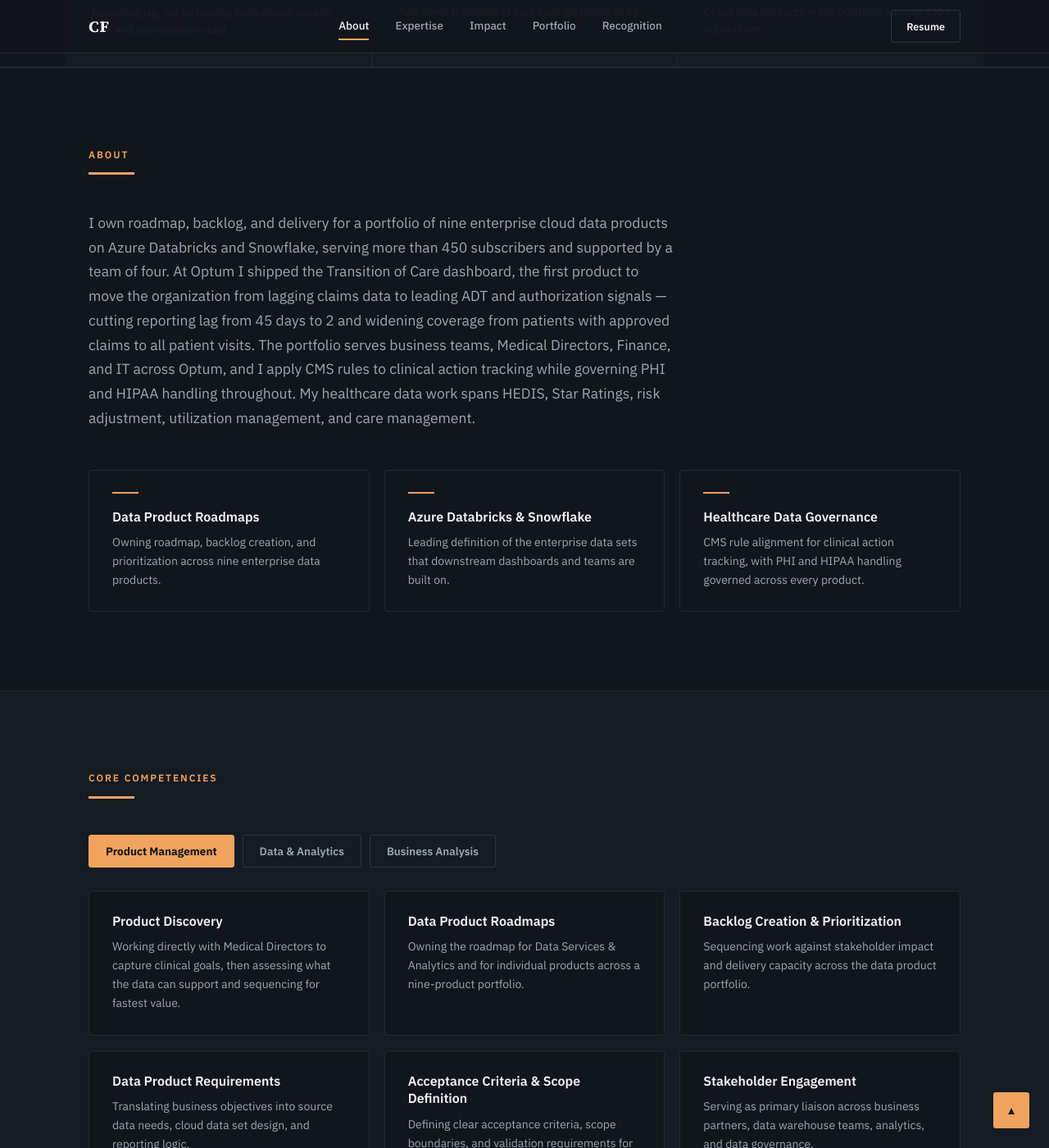
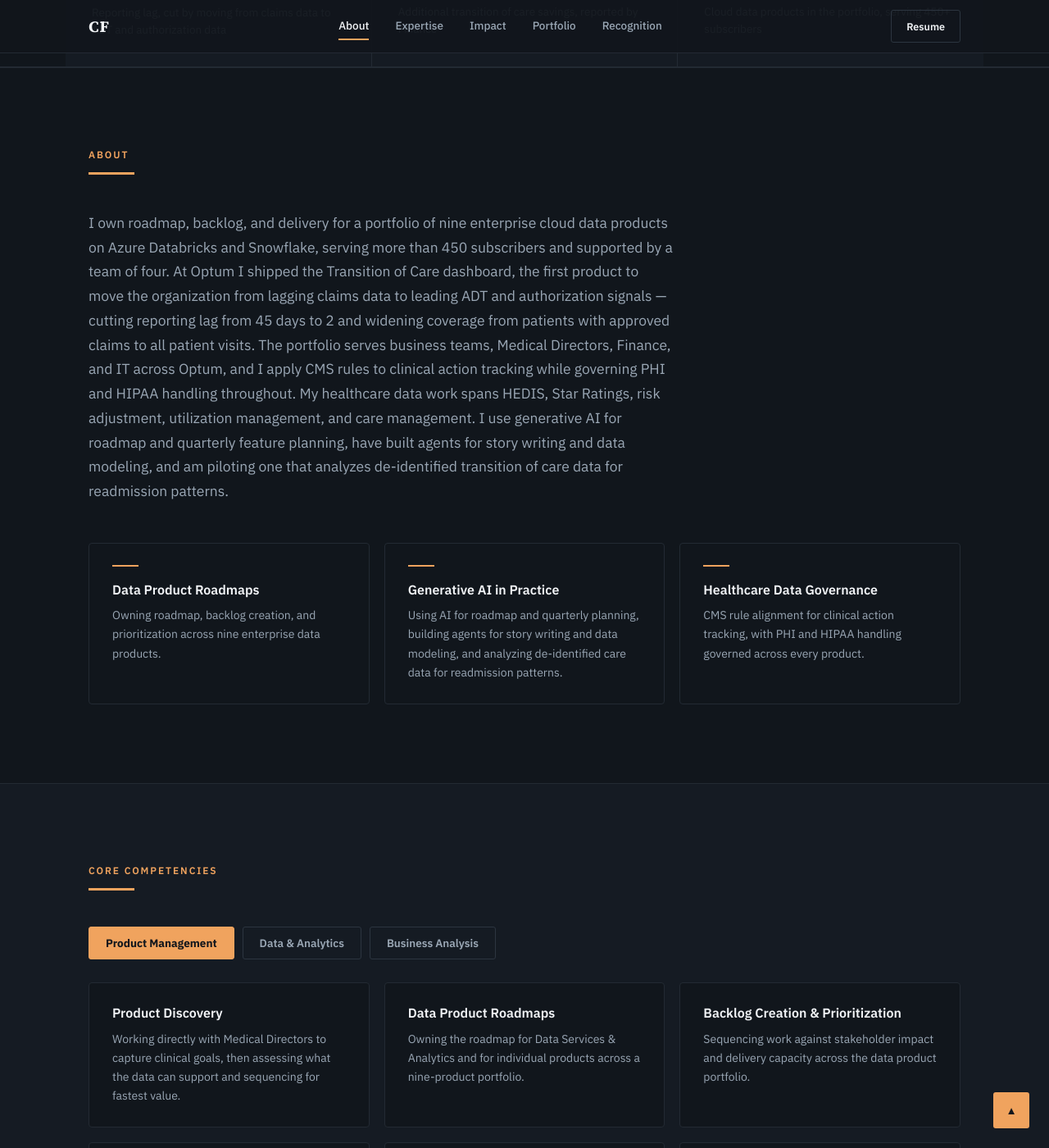
Before and after one commit to christanfranklin7-lab/Portfolio, a Jekyll site: the page built from index.html, in a window 1280 px wide and 1400 px high, scrolled down 852 px. Shown: the whole window at 82% size. Built offline with Jekyll 4.4.1, drawn with Linux system fonts in a browser that asks for light colours.

Commit message:
Add files via upload

```diff
--- a/_data/portfolio.yml
+++ b/_data/portfolio.yml
@@ -18,6 +18,7 @@
         - Defined source data needs, cloud data set design, reporting logic, and acceptance criteria
         - Led the team defining the enterprise data sets underneath the product
         - Coordinated delivery across business, data warehouse, analytics, and governance teams
+        - Piloting a generative AI agent that analyzes de-identified transition of care data for patterns that could improve outcomes and reduce readmissions
     - heading: The Tradeoff
       items:
         - Chose not to blend claims data into the lead-indicator product, despite claims being the established source
@@ -31,7 +32,7 @@
         - Finance reports $5M in additional transition of care savings this year
         - Used by business teams, Medical Directors, Finance, and IT across Optum
         - Enterprise data sets now feed at least three additional dashboards across IT and business teams
-  stack: [Azure Databricks, Snowflake, Tableau, ServiceNow]
+  stack: [Azure Databricks, Snowflake, Tableau, ServiceNow, Generative AI, GitHub Copilot]
 
 - title: Standardizing Readmission Rate Logic Across the Organization
   tags: [Data Governance, CMS Alignment, Stakeholder Alignment]
--- a/_data/profile.yml
+++ b/_data/profile.yml
@@ -21,6 +21,9 @@ about: >-
   across Optum, and I apply CMS rules to clinical action tracking while governing
   PHI and HIPAA handling throughout. My healthcare data work spans HEDIS, Star
   Ratings, risk adjustment, utilization management, and care management.
+  I use generative AI for roadmap and quarterly feature planning, have built
+  agents for story writing and data modeling, and am piloting one that analyzes
+  de-identified transition of care data for readmission patterns.
 
 seeking: >-
   Open to remote product management roles in healthcare where cloud data strategy
@@ -29,7 +32,7 @@ seeking: >-
 value_props:
   - title: Data Product Roadmaps
     body: Owning roadmap, backlog creation, and prioritization across nine enterprise data products.
-  - title: Azure Databricks & Snowflake
-    body: Leading definition of the enterprise data sets that downstream dashboards and teams are built on.
+  - title: Generative AI in Practice
+    body: Using AI for roadmap and quarterly planning, building agents for story writing and data modeling, and analyzing de-identified care data for readmission patterns.
   - title: Healthcare Data Governance
     body: CMS rule alignment for clinical action tracking, with PHI and HIPAA handling governed across every product.
```
